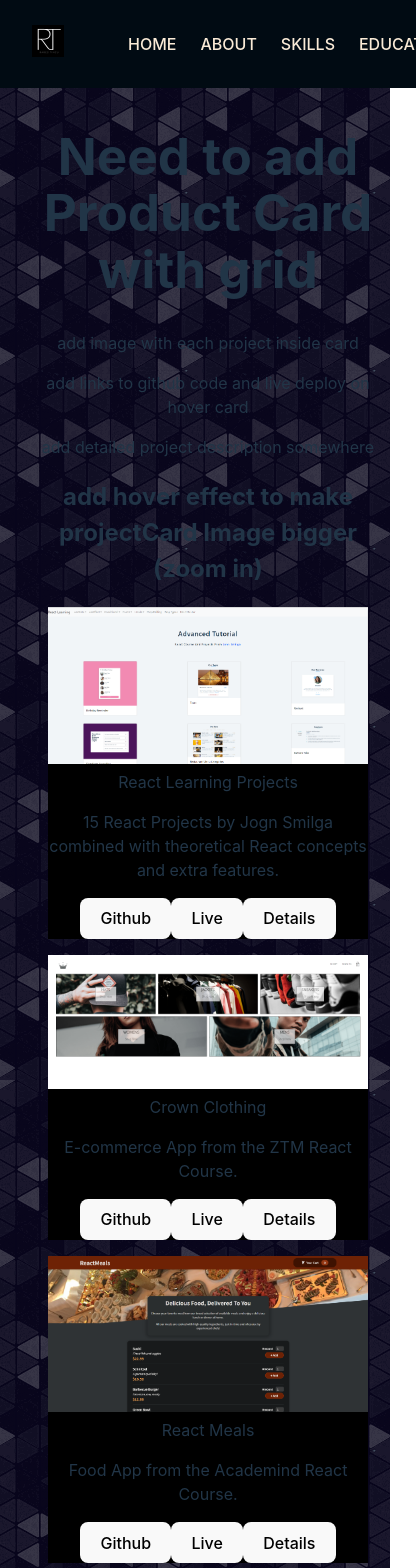
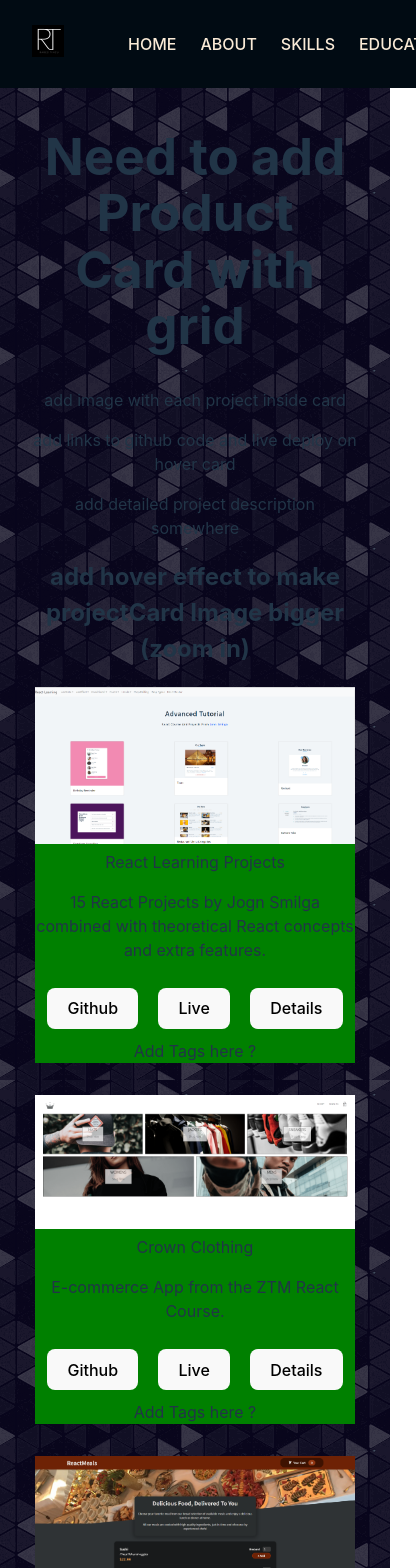
Before and after one commit to Compil3-sudo/Portofolio-CV, a React (Vite) app in the folder portofolio-cv/: page /projects in a window 390 px wide. Shown: the top 1568 px of the page, 416 px wide, since content can reach past the window. Built offline with nearby package versions, Linux system fonts and the light colour scheme.

Commit message:
displayed projects as responsive grid

```diff
--- a/portofolio-cv/src/components/projects/ProjectCard.jsx
+++ b/portofolio-cv/src/components/projects/ProjectCard.jsx
@@ -11,7 +11,7 @@ const ProjectCard = ({ imgSource, title, text, github, live, details }) => {
 
   return (
     <>
-      <Card style={{ width: "20rem", background: "black", margin: "1rem" }}>
+      <Card style={{ width: "20rem", background: "green" }}>
         <Card.Img
           variant="top"
           src={imgSource}
@@ -21,9 +21,20 @@ const ProjectCard = ({ imgSource, title, text, github, live, details }) => {
         <Card.Body>
           <Card.Title>{title}</Card.Title>
           <Card.Text>{text}</Card.Text>
-          <Button onClick={() => redirectToUrl(github)}>Github</Button>
-          <Button onClick={() => redirectToUrl(live)}>Live</Button>
-          <Button>Details</Button>
+          <Button
+            style={{ margin: "10px" }}
+            onClick={() => redirectToUrl(github)}
+          >
+            Github
+          </Button>
+          <Button
+            style={{ margin: "10px" }}
+            onClick={() => redirectToUrl(live)}
+          >
+            Live
+          </Button>
+          <Button style={{ margin: "10px" }}>Details</Button>
+          <Card.Footer>Add Tags here ?</Card.Footer>
         </Card.Body>
       </Card>
     </>
--- a/portofolio-cv/src/pages/Projects.jsx
+++ b/portofolio-cv/src/pages/Projects.jsx
@@ -1,5 +1,6 @@
 import ProjectCard from "../components/projects/ProjectCard";
 import projectsList from "../components/projects/projectsList";
+import classes from "./Projects.module.css";
 
 const Projects = () => {
   return (
@@ -11,9 +12,10 @@ const Projects = () => {
 
       <h2>add hover effect to make projectCard Image bigger (zoom in)</h2>
 
+      <div className={classes.projectsContainer}>
         {projectsList.map((project) => (
+          <div key={project.title} className={classes.projectsItems}>
             <ProjectCard
-          key={project.title}
               imgSource={project.imgSource}
               title={project.title}
               text={project.text}
@@ -21,7 +23,9 @@ const Projects = () => {
               live={project.live}
               details={project.details}
             />
+          </div>
         ))}
+      </div>
 
       <h2>My Projects:</h2>
       <ul>
--- /dev/null
+++ b/portofolio-cv/src/pages/Projects.module.css
@@ -0,0 +1,23 @@
+.projectsContainer {
+  display: grid;
+  grid-template-columns: 1fr 1fr 1fr;
+  column-gap: 2rem;
+  row-gap: 2rem;
+}
+
+.projectsItems {
+  display: flex;
+  justify-content: center;
+}
+
+@media screen and (max-width: 1100px) {
+  .projectsContainer {
+    grid-template-columns: 1fr 1fr;
+  }
+}
+
+@media screen and (max-width: 760px) {
+  .projectsContainer {
+    grid-template-columns: 1fr;
+  }
+}
```
Lines whose indentation alone changed are shown as unchanged.
